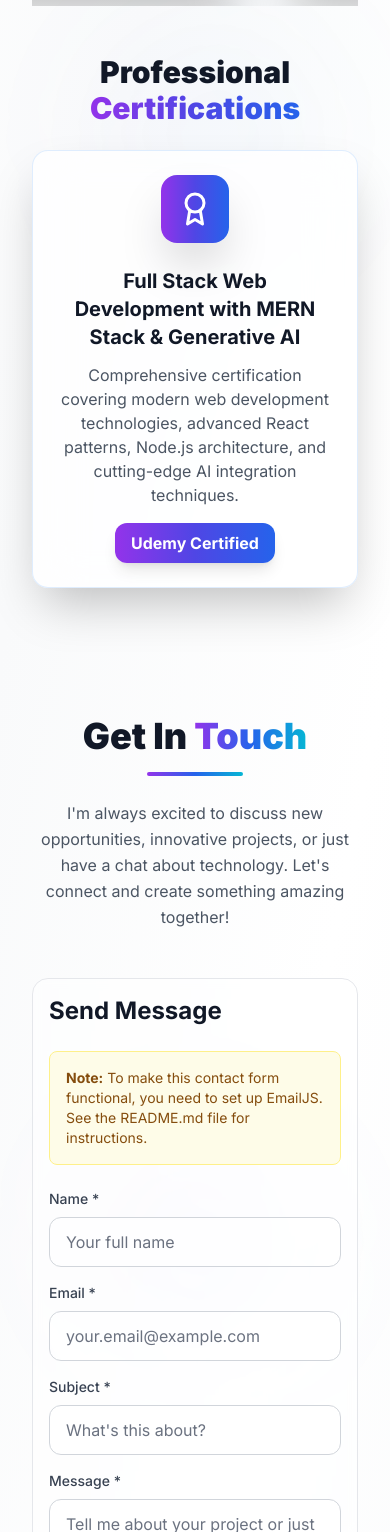
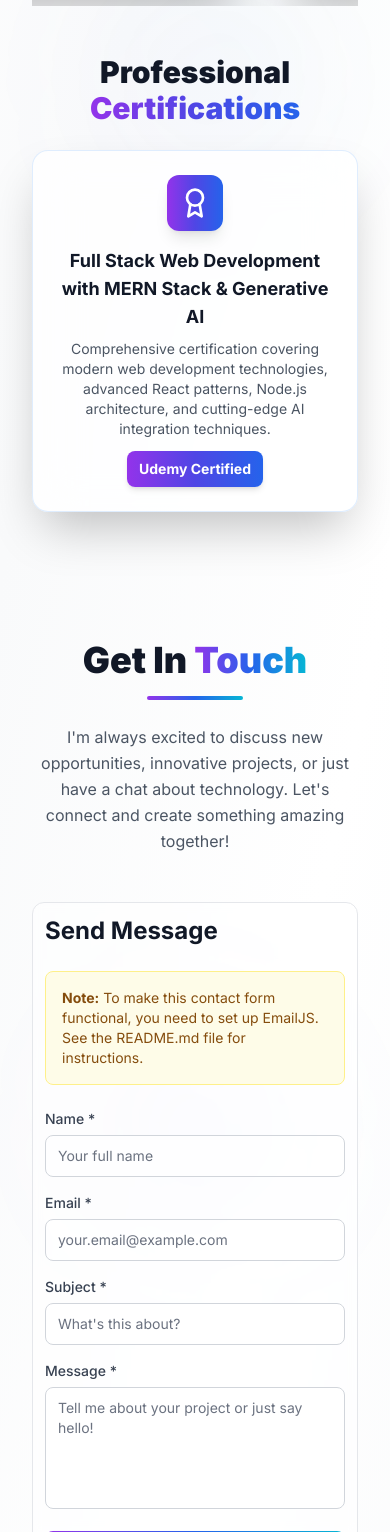
Before and after one commit to Gourav123-sys/My_Portfolio, a React (Vite) app: page / in a window 390 px wide. Shown: the part 10468-12000 px from the top of the page. Built offline with nearby package versions, Linux system fonts and the light colour scheme.

Commit message:
contact achivements

```diff
--- a/index.html
+++ b/index.html
@@ -4,7 +4,7 @@
 <head>
   <meta charset="UTF-8" />
   <link rel="icon" type="image/svg+xml" href="/favicon.svg" />
-  <meta name="viewport" content="width=device-width, initial-scale=1.0" />
+  <meta name="viewport" content="width=device-width, initial-scale=1.0, maximum-scale=1.0, user-scalable=0, viewport-fit=cover" />
 
   <!-- Primary Meta Tags -->
   <title>Gourav Mondal - Elite Full Stack Developer & Competitive Programmer</title>
--- a/src/components/Achievements.tsx
+++ b/src/components/Achievements.tsx
@@ -400,28 +400,29 @@ const Achievements: React.FC<AchievementsProps> = ({ isDark }) => {
               transition={{ duration: 0.6 }}
             />
 
-            <div className="flex flex-col md:flex-row items-center gap-6 sm:gap-8 relative z-10">
+            <div className="flex flex-col md:flex-row items-center gap-4 sm:gap-6 md:gap-8 relative z-10">
               <motion.div
                 whileHover={{
                   rotate: 360,
                   scale: 1.1,
                 }}
+                whileTap={{ scale: 0.95 }}
                 transition={{ duration: 1 }}
-                className="p-4 sm:p-6 rounded-2xl sm:rounded-3xl bg-gradient-to-r from-purple-600 via-indigo-600 to-blue-600 shadow-2xl"
+                className="p-3 sm:p-4 md:p-6 rounded-xl sm:rounded-2xl md:rounded-3xl bg-gradient-to-r from-purple-600 via-indigo-600 to-blue-600 shadow-lg sm:shadow-xl md:shadow-2xl"
               >
-                <Award className="text-white sm:w-12 sm:h-12" size={36} />
+                <Award className="text-white w-8 h-8 sm:w-10 sm:h-10 md:w-12 md:h-12" />
               </motion.div>
 
               <div className="flex-1 text-center md:text-left">
                 <h4
-                  className={`text-xl sm:text-2xl md:text-3xl font-bold mb-3 sm:mb-4 ${
+                  className={`text-lg sm:text-xl md:text-2xl lg:text-3xl font-bold mb-2 sm:mb-3 md:mb-4 ${
                     isDark ? "text-white" : "text-gray-900"
                   }`}
                 >
                   Full Stack Web Development with MERN Stack & Generative AI
                 </h4>
                 <p
-                  className={`text-base sm:text-lg mb-4 sm:mb-6 ${
+                  className={`text-sm sm:text-base md:text-lg mb-3 sm:mb-4 md:mb-6 ${
                     isDark ? "text-gray-300" : "text-gray-600"
                   }`}
                 >
@@ -431,15 +432,20 @@ const Achievements: React.FC<AchievementsProps> = ({ isDark }) => {
                 </p>
                 <motion.div
                   whileHover={{ scale: 1.05 }}
-                  className="inline-block bg-gradient-to-r from-purple-600 via-indigo-600 to-blue-600 text-white px-4 sm:px-6 py-2 sm:py-3 rounded-xl sm:rounded-2xl text-base sm:text-lg font-bold shadow-lg"
+                  whileTap={{ scale: 0.95 }}
+                  className="inline-block bg-gradient-to-r from-purple-600 via-indigo-600 to-blue-600 text-white px-3 sm:px-4 md:px-6 py-2 sm:py-2.5 md:py-3 rounded-lg sm:rounded-xl md:rounded-2xl text-sm sm:text-base md:text-lg font-bold shadow-md sm:shadow-lg"
                 >
                   <a
                     href="https://www.udemy.com/certificate/UC-a6f2d4e9-2811-4fa4-9345-a61b9847d1f7/"
                     target="_blank"
                     rel="noopener noreferrer"
-                    className="text-white hover:text-white/90 transition-colors"
+                    className="text-white hover:text-white/90 transition-colors flex items-center justify-center"
+                    onClick={(e) => {
+                      e.preventDefault();
+                      window.open('https://www.udemy.com/certificate/UC-a6f2d4e9-2811-4fa4-9345-a61b9847d1f7/', '_blank');
+                    }}
                   >
-                    Udemy Certified
+                    <span>Udemy Certified</span>
                   </a>
                 </motion.div>
               </div>
--- a/src/components/Contact.tsx
+++ b/src/components/Contact.tsx
@@ -210,7 +210,7 @@ const Contact: React.FC<ContactProps> = ({ isDark }) => {
       // Get EmailJS credentials from environment variables
       const serviceId = import.meta.env.VITE_EMAILJS_SERVICE_ID;
       const templateId = import.meta.env.VITE_EMAILJS_TEMPLATE_ID;
-      const publicKey = import.meta.env.VITE_EMAILJS_USER_ID; // Same env var, different usage
+      const publicKey = import.meta.env.VITE_EMAILJS_USER_ID;
 
       // Check if all required credentials are available
       if (!serviceId || !templateId || !publicKey) {
@@ -225,30 +225,22 @@ const Contact: React.FC<ContactProps> = ({ isDark }) => {
       const sendingToast = toast.loading("Sending your message...");
 
       try {
-        // Prepare form data for EmailJS
-        // This ensures the form data is properly mapped to template variables
-        const formElement = formRef.current;
-        if (!formElement) {
-          throw new Error('Form reference is not available');
-        }
+        // Initialize EmailJS with your public key
+        emailjs.init(publicKey);
 
-        // Set form field names to match template variables
-        const nameInput = formElement.querySelector('#name') as HTMLInputElement;
-        const emailInput = formElement.querySelector('#email') as HTMLInputElement;
-        const subjectInput = formElement.querySelector('#subject') as HTMLInputElement;
-        const messageInput = formElement.querySelector('#message') as HTMLTextAreaElement;
+        // Prepare template parameters
+        const templateParams = {
+          from_name: formData.name,
+          from_email: formData.email,
+          subject: formData.subject,
+          message: formData.message
+        };
 
-        if (nameInput) nameInput.name = 'from_name';
-        if (emailInput) emailInput.name = 'from_email';
-        if (subjectInput) subjectInput.name = 'subject';
-        if (messageInput) messageInput.name = 'message';
-
-        // Send email using EmailJS with the newer API pattern
-        const response = await emailjs.sendForm(
+        // Send email using EmailJS
+        const response = await emailjs.send(
           serviceId,
           templateId,
-          formElement,
-          { publicKey: publicKey }
+          templateParams
         );
 
         // Log success for debugging
@@ -480,18 +472,19 @@ const Contact: React.FC<ContactProps> = ({ isDark }) => {
                     y: -4,
                     boxShadow: "0 8px 24px 0 rgba(80,80,180,0.15)",
                   }}
+                  whileTap={{ scale: 0.95 }}
                   transition={{ type: "spring", stiffness: 300, damping: 18 }}
-                  className={`flex flex-col items-center justify-center w-24 h-24 sm:w-28 sm:h-28 rounded-xl font-semibold text-white shadow-md bg-gradient-to-r ${link.color} cursor-pointer p-1`}
+                  className={`flex flex-col items-center justify-center w-20 h-20 sm:w-24 sm:h-24 md:w-28 md:h-28 rounded-xl font-semibold text-white shadow-md bg-gradient-to-r ${link.color} cursor-pointer p-1`}
                 >
                   {typeof link.icon === "string" ? (
                     <img
                       src={link.icon}
                       alt={link.name}
                       className="mb-1 sm:mb-2 flex-shrink-0"
-                      style={{ width: 24, height: 24 }}
+                      style={{ width: 20, height: 20, maxWidth: '100%' }}
                     />
                   ) : (
-                    <link.icon className="w-5 h-5 sm:w-6 sm:h-6 mb-1 flex-shrink-0" />
+                    <link.icon className="w-4 h-4 sm:w-5 sm:h-5 md:w-6 md:h-6 mb-1 flex-shrink-0" />
                   )}
                   <span className="text-center leading-tight text-xs sm:text-sm px-1 break-words">
                     {link.name === "GeeksforGeeks" ? "GFG" : link.name}
@@ -506,10 +499,10 @@ const Contact: React.FC<ContactProps> = ({ isDark }) => {
             initial={{ opacity: 0, x: 50 }}
             animate={inView ? { opacity: 1, x: 0 } : {}}
             transition={{ duration: 0.8, delay: 0.4 }}
-            className="relative order-1 lg:order-2"
+            className="relative order-1 lg:order-2 w-full"
           >
             <div
-              className={`p-4 sm:p-6 md:p-8 rounded-2xl sm:rounded-3xl border backdrop-blur-sm ${
+              className={`p-3 sm:p-4 md:p-6 lg:p-8 rounded-xl sm:rounded-2xl md:rounded-3xl border backdrop-blur-sm ${
                 isDark
                   ? "bg-gray-800/50 border-gray-700"
                   : "bg-white/50 border-gray-200"
@@ -566,7 +559,7 @@ const Contact: React.FC<ContactProps> = ({ isDark }) => {
                   <div>
                     <label
                       htmlFor="name"
-                      className={`block text-sm font-medium mb-2 ${
+                      className={`block text-sm font-medium mb-1.5 sm:mb-2 ${
                         isDark ? "text-gray-200" : "text-gray-700"
                       }`}
                     >
@@ -579,7 +572,7 @@ const Contact: React.FC<ContactProps> = ({ isDark }) => {
                         name="name"
                         value={formData.name}
                         onChange={handleInputChange}
-                        className={`w-full px-4 py-3 rounded-xl border transition-all duration-300 ${
+                        className={`w-full px-3 sm:px-4 py-2.5 sm:py-3 text-sm sm:text-base rounded-lg sm:rounded-xl border transition-all duration-300 ${
                           isDark
                             ? "bg-gray-700/50 border-gray-600 text-white placeholder-gray-400 focus:border-purple-500"
                             : "bg-white/50 border-gray-300 text-gray-900 placeholder-gray-500 focus:border-purple-500"
@@ -595,9 +588,9 @@ const Contact: React.FC<ContactProps> = ({ isDark }) => {
                     {errors.name && (
                       <p
                         id="name-error"
-                        className="mt-1 text-sm text-red-500 flex items-center"
+                        className="mt-1 text-xs sm:text-sm text-red-500 flex items-center"
                       >
-                        <AlertCircle className="w-4 h-4 mr-1" />
+                        <AlertCircle className="w-3 h-3 sm:w-4 sm:h-4 mr-1" />
                         {errors.name}
                       </p>
                     )}
@@ -607,7 +600,7 @@ const Contact: React.FC<ContactProps> = ({ isDark }) => {
                   <div>
                     <label
                       htmlFor="email"
-                      className={`block text-sm font-medium mb-2 ${
+                      className={`block text-sm font-medium mb-1.5 sm:mb-2 ${
                         isDark ? "text-gray-200" : "text-gray-700"
                       }`}
                     >
@@ -620,7 +613,7 @@ const Contact: React.FC<ContactProps> = ({ isDark }) => {
                         name="email"
                         value={formData.email}
                         onChange={handleInputChange}
-                        className={`w-full px-4 py-3 rounded-xl border transition-all duration-300 ${
+                        className={`w-full px-3 sm:px-4 py-2.5 sm:py-3 text-sm sm:text-base rounded-lg sm:rounded-xl border transition-all duration-300 ${
                           isDark
                             ? "bg-gray-700/50 border-gray-600 text-white placeholder-gray-400 focus:border-purple-500"
                             : "bg-white/50 border-gray-300 text-gray-900 placeholder-gray-500 focus:border-purple-500"
@@ -636,9 +629,9 @@ const Contact: React.FC<ContactProps> = ({ isDark }) => {
                     {errors.email && (
                       <p
                         id="email-error"
-                        className="mt-1 text-sm text-red-500 flex items-center"
+                        className="mt-1 text-xs sm:text-sm text-red-500 flex items-center"
                       >
-                        <AlertCircle className="w-4 h-4 mr-1" />
+                        <AlertCircle className="w-3 h-3 sm:w-4 sm:h-4 mr-1" />
                         {errors.email}
                       </p>
                     )}
@@ -648,7 +641,7 @@ const Contact: React.FC<ContactProps> = ({ isDark }) => {
                   <div>
                     <label
                       htmlFor="subject"
-                      className={`block text-sm font-medium mb-2 ${
+                      className={`block text-sm font-medium mb-1.5 sm:mb-2 ${
                         isDark ? "text-gray-200" : "text-gray-700"
                       }`}
                     >
@@ -661,7 +654,7 @@ const Contact: React.FC<ContactProps> = ({ isDark }) => {
                         name="subject"
                         value={formData.subject}
                         onChange={handleInputChange}
-                        className={`w-full px-4 py-3 rounded-xl border transition-all duration-300 ${
+                        className={`w-full px-3 sm:px-4 py-2.5 sm:py-3 text-sm sm:text-base rounded-lg sm:rounded-xl border transition-all duration-300 ${
                           isDark
                             ? "bg-gray-700/50 border-gray-600 text-white placeholder-gray-400 focus:border-purple-500"
                             : "bg-white/50 border-gray-300 text-gray-900 placeholder-gray-500 focus:border-purple-500"
@@ -677,9 +670,9 @@ const Contact: React.FC<ContactProps> = ({ isDark }) => {
                     {errors.subject && (
                       <p
                         id="subject-error"
-                        className="mt-1 text-sm text-red-500 flex items-center"
+                        className="mt-1 text-xs sm:text-sm text-red-500 flex items-center"
                       >
-                        <AlertCircle className="w-4 h-4 mr-1" />
+                        <AlertCircle className="w-3 h-3 sm:w-4 sm:h-4 mr-1" />
                         {errors.subject}
                       </p>
                     )}
@@ -689,7 +682,7 @@ const Contact: React.FC<ContactProps> = ({ isDark }) => {
                   <div>
                     <label
                       htmlFor="message"
-                      className={`block text-sm font-medium mb-2 ${
+                      className={`block text-sm font-medium mb-1.5 sm:mb-2 ${
                         isDark ? "text-gray-200" : "text-gray-700"
                       }`}
                     >
@@ -701,8 +694,8 @@ const Contact: React.FC<ContactProps> = ({ isDark }) => {
                         name="message"
                         value={formData.message}
                         onChange={handleInputChange}
-                        rows={6}
-                        className={`w-full py-3 rounded-xl border transition-all duration-300 resize-none px-4 pr-4 ${
+                        rows={5}
+                        className={`w-full py-2.5 sm:py-3 rounded-lg sm:rounded-xl border transition-all duration-300 resize-none px-3 sm:px-4 text-sm sm:text-base ${
                           isDark
                             ? "bg-gray-700/50 border-gray-600 text-white placeholder-gray-400 focus:border-purple-500"
                             : "bg-white/50 border-gray-300 text-gray-900 placeholder-gray-500 focus:border-purple-500"
@@ -718,9 +711,9 @@ const Contact: React.FC<ContactProps> = ({ isDark }) => {
                     {errors.message && (
                       <p
                         id="message-error"
-                        className="mt-1 text-sm text-red-500 flex items-center"
+                        className="mt-1 text-xs sm:text-sm text-red-500 flex items-center"
                       >
-                        <AlertCircle className="w-4 h-4 mr-1" />
+                        <AlertCircle className="w-3 h-3 sm:w-4 sm:h-4 mr-1" />
                         {errors.message}
                       </p>
                     )}
@@ -732,24 +725,24 @@ const Contact: React.FC<ContactProps> = ({ isDark }) => {
                     disabled={isSubmitting}
                     whileHover={{ scale: 1.02 }}
                     whileTap={{ scale: 0.98 }}
-                    className={`w-full py-4 px-6 rounded-xl font-semibold text-white ${isSuccess ? "bg-gradient-to-r from-green-500 to-emerald-600" : "bg-gradient-to-r from-purple-600 via-blue-600 to-cyan-500 hover:from-purple-700 hover:via-blue-700 hover:to-cyan-600"} transition-all duration-300 disabled:opacity-50 disabled:cursor-not-allowed flex items-center justify-center space-x-2 shadow-lg hover:shadow-xl`}
+                    className={`w-full py-3 sm:py-4 px-4 sm:px-6 rounded-lg sm:rounded-xl font-semibold text-sm sm:text-base text-white ${isSuccess ? "bg-gradient-to-r from-green-500 to-emerald-600" : "bg-gradient-to-r from-purple-600 via-blue-600 to-cyan-500 hover:from-purple-700 hover:via-blue-700 hover:to-cyan-600"} transition-all duration-300 disabled:opacity-50 disabled:cursor-not-allowed flex items-center justify-center space-x-2 shadow-md sm:shadow-lg hover:shadow-xl`}
                     aria-label={
                       isSubmitting ? "Sending message..." : isSuccess ? "Message sent successfully" : "Send message"
                     }
                   >
                     {isSubmitting ? (
                       <>
-                        <div className="w-5 h-5 border-2 border-white border-t-transparent rounded-full animate-spin" />
+                        <div className="w-4 h-4 sm:w-5 sm:h-5 border-2 border-white border-t-transparent rounded-full animate-spin" />
                         <span>Sending...</span>
                       </>
                     ) : isSuccess ? (
                       <>
-                        <CheckCircle className="w-5 h-5" />
+                        <CheckCircle className="w-4 h-4 sm:w-5 sm:h-5" />
                         <span>Message Sent!</span>
                       </>
                     ) : (
                       <>
-                        <Send className="w-5 h-5" />
+                        <Send className="w-4 h-4 sm:w-5 sm:h-5" />
                         <span>Send Message</span>
                       </>
                     )}
```
